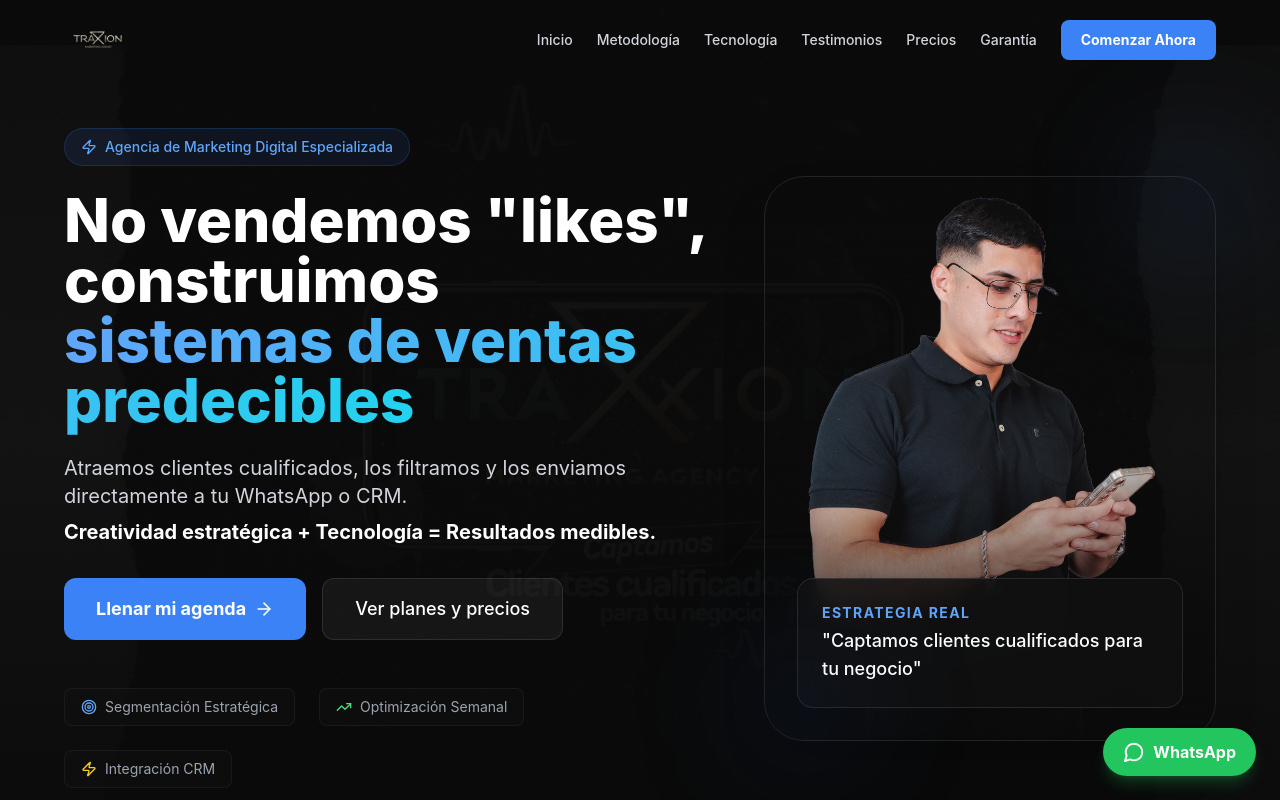
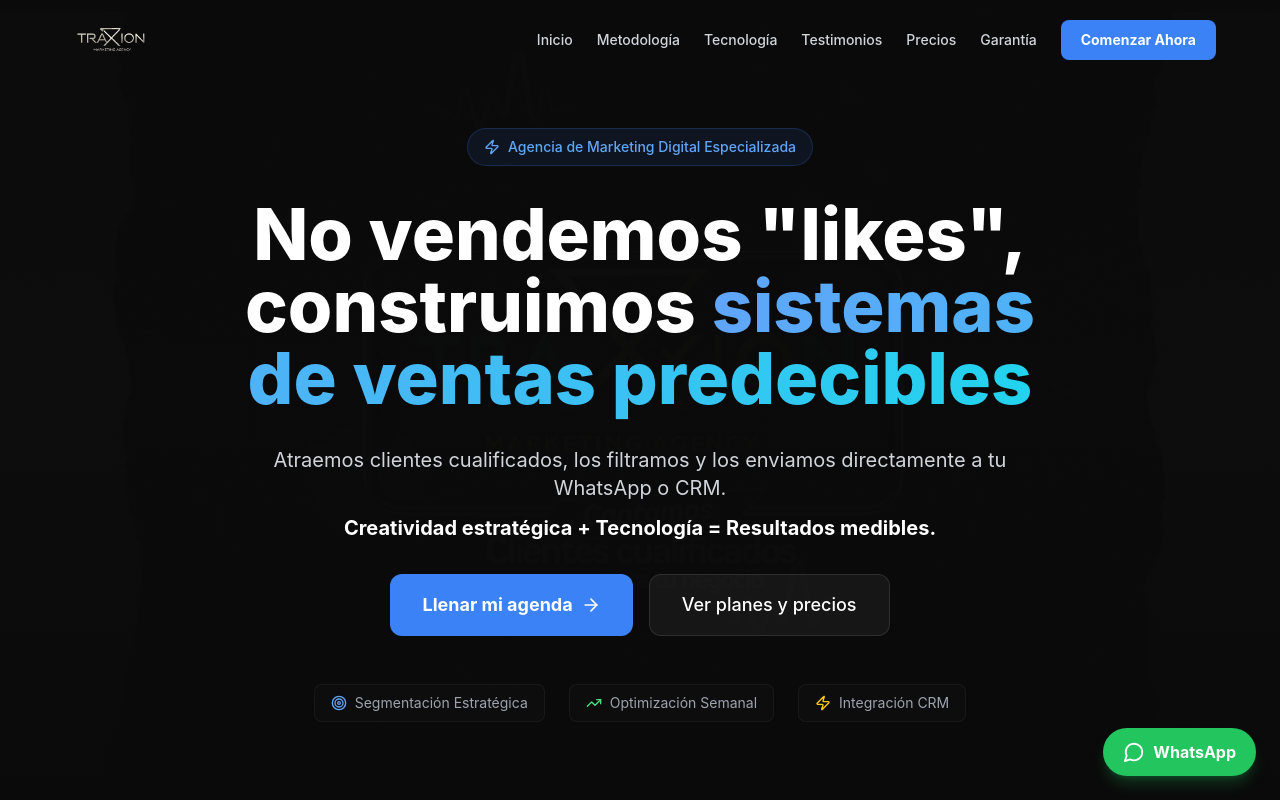
Before and after one commit to Traxiondigital/traxion-web., a Next.js app: page / in a window 1280 px wide. Shown: the top 800 px of the page. Built offline with nearby package versions, Linux system fonts and the light colour scheme.

Commit message:
Design: Remove hero photo and enlarge logo in header

```diff
--- a/app/components/header.tsx
+++ b/app/components/header.tsx
@@ -35,9 +35,9 @@ export default function Header() {
           <Image
             src="/images/logo-traxion.png"
             alt="TRAXION Marketing Agency logo"
-            width={140}
-            height={40}
-            className="h-8 sm:h-10 w-auto"
+            width={180}
+            height={50}
+            className="h-12 sm:h-14 w-auto"
             priority
           />
         </a>
--- a/app/components/hero-section.tsx
+++ b/app/components/hero-section.tsx
@@ -13,38 +13,34 @@ export default function HeroSection() {
           src="/images/traxion-marketing-agency-cover.png"
           alt="Traxion Marketing Agency - Captamos clientes cualificados para tu negocio"
           fill
-          className="object-cover opacity-20"
+          className="object-cover opacity-15"
           priority
         />
-        <div className="absolute inset-0 bg-gradient-to-b from-dark-900/90 via-dark-900/80 to-dark-900" />
+        <div className="absolute inset-0 bg-gradient-to-b from-dark-900/95 via-dark-900/90 to-dark-900" />
       </div>
 
-      <div className="relative z-10 max-w-[1200px] mx-auto px-4 sm:px-6 pt-24 pb-16 sm:pt-32 sm:pb-24">
-        <div className="grid grid-cols-1 lg:grid-cols-12 gap-12 items-center">
-
-          {/* Contenido de Texto */}
+      <div className="relative z-10 max-w-[900px] mx-auto px-4 sm:px-6 pt-24 pb-16 sm:pt-32 sm:pb-24 text-center">
         <motion.div
-            initial={{ opacity: 0, x: -30 }}
-            animate={{ opacity: 1, x: 0 }}
+          initial={{ opacity: 0, y: 30 }}
+          animate={{ opacity: 1, y: 0 }}
           transition={{ duration: 0.8 }}
-            className="lg:col-span-7"
         >
-            <div className="inline-flex items-center gap-2 px-4 py-2 rounded-full bg-blue-500/10 border border-blue-500/20 text-blue-400 text-sm font-medium mb-6">
+          <div className="inline-flex items-center gap-2 px-4 py-2 rounded-full bg-blue-500/10 border border-blue-500/20 text-blue-400 text-sm font-medium mb-8">
             <Zap size={16} />
             Agencia de Marketing Digital Especializada
           </div>
 
-            <h1 className="text-4xl sm:text-5xl lg:text-6xl font-extrabold leading-tight mb-6">
+          <h1 className="text-5xl sm:text-6xl lg:text-7xl font-extrabold leading-tight mb-8">
             No vendemos "likes", construimos{' '}
             <span className="text-gradient">sistemas de ventas predecibles</span>
           </h1>
 
-            <p className="text-lg sm:text-xl text-gray-300 mb-8 max-w-2xl leading-relaxed">
+          <p className="text-lg sm:text-xl text-gray-300 mb-8 max-w-3xl leading-relaxed mx-auto">
             Atraemos clientes cualificados, los filtramos y los enviamos directamente a tu WhatsApp o CRM.
-              <strong className="text-white block mt-2">Creatividad estratégica + Tecnología = Resultados medibles.</strong>
+            <strong className="text-white block mt-3">Creatividad estratégica + Tecnología = Resultados medibles.</strong>
           </p>
 
-            <div className="flex flex-col sm:flex-row gap-4">
+          <div className="flex flex-col sm:flex-row gap-4 justify-center mb-12">
             <a
               href="#formulario"
               className="inline-flex items-center justify-center gap-2 px-8 py-4 bg-blue-500 hover:bg-blue-600 text-white font-bold text-lg rounded-xl transition-all hover:shadow-xl hover:shadow-blue-500/25 hover:scale-[1.02]"
@@ -60,7 +56,7 @@ export default function HeroSection() {
             </a>
           </div>
 
-            <div className="mt-12 flex flex-wrap gap-4 sm:gap-6 text-sm text-gray-400">
+          <div className="flex flex-wrap gap-4 sm:gap-6 text-sm text-gray-400 justify-center">
             <div className="flex items-center gap-2 bg-dark-800/50 px-4 py-2 rounded-lg border border-white/5">
               <Target size={16} className="text-blue-400" />
               Segmentación Estratégica
@@ -75,38 +71,6 @@ export default function HeroSection() {
             </div>
           </div>
         </motion.div>
-
-          {/* Foto del Fundador con Efecto Fade en la Parte Inferior */}
-          <motion.div
-            initial={{ opacity: 0, x: 30 }}
-            animate={{ opacity: 1, x: 0 }}
-            transition={{ duration: 0.8, delay: 0.2 }}
-            className="lg:col-span-5 relative hidden lg:block"
-          >
-            <div className="relative w-full aspect-[4/5] rounded-[40px] overflow-hidden border border-white/10 shadow-2xl group">
-              <Image
-                src="/images/fundador-traxion-digital.png"
-                alt="Fundador de Traxion Digital - Especialista en captación de clientes"
-                fill
-                className="object-cover object-top transition-transform duration-700 group-hover:scale-105"
-              />
-              {/* Efecto de desvanecimiento en la parte inferior */}
-              <div className="absolute inset-0 bg-gradient-to-b from-transparent via-transparent to-dark-900" />
-
-              <div className="absolute inset-0 bg-gradient-to-t from-dark-900/80 via-transparent to-transparent opacity-40" />
-
-              <div className="absolute bottom-8 left-8 right-8 p-6 bg-dark-800/80 backdrop-blur-md rounded-2xl border border-white/10">
-                <p className="text-blue-400 font-bold text-sm uppercase tracking-widest mb-1">Estrategia Real</p>
-                <p className="text-white text-lg font-medium">"Captamos clientes cualificados para tu negocio"</p>
-              </div>
-            </div>
-
-            {/* Elementos decorativos */}
-            <div className="absolute -top-6 -right-6 w-24 h-24 bg-blue-500/20 rounded-full blur-3xl" />
-            <div className="absolute -bottom-6 -left-6 w-32 h-32 bg-blue-600/10 rounded-full blur-3xl" />
-          </motion.div>
-
-        </div>
       </div>
     </section>
   );
```
Lines whose indentation alone changed are shown as unchanged.
